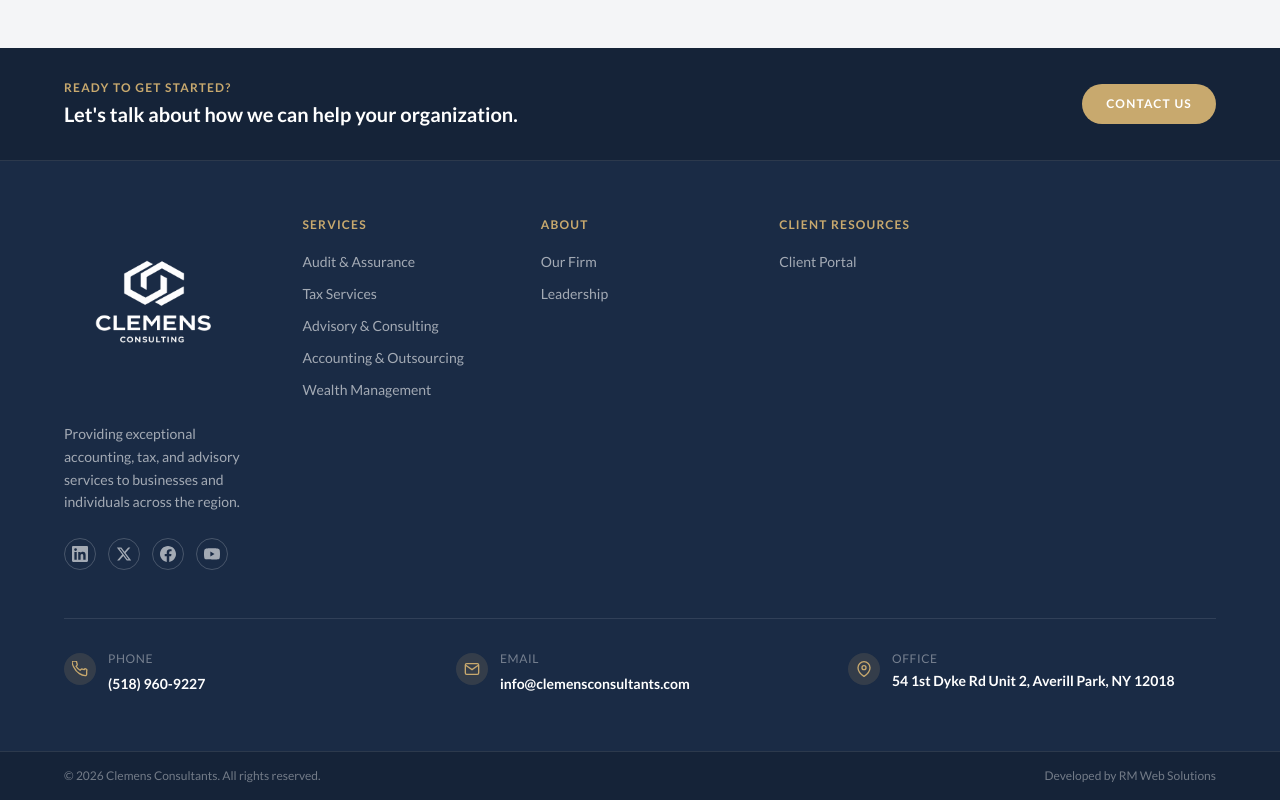
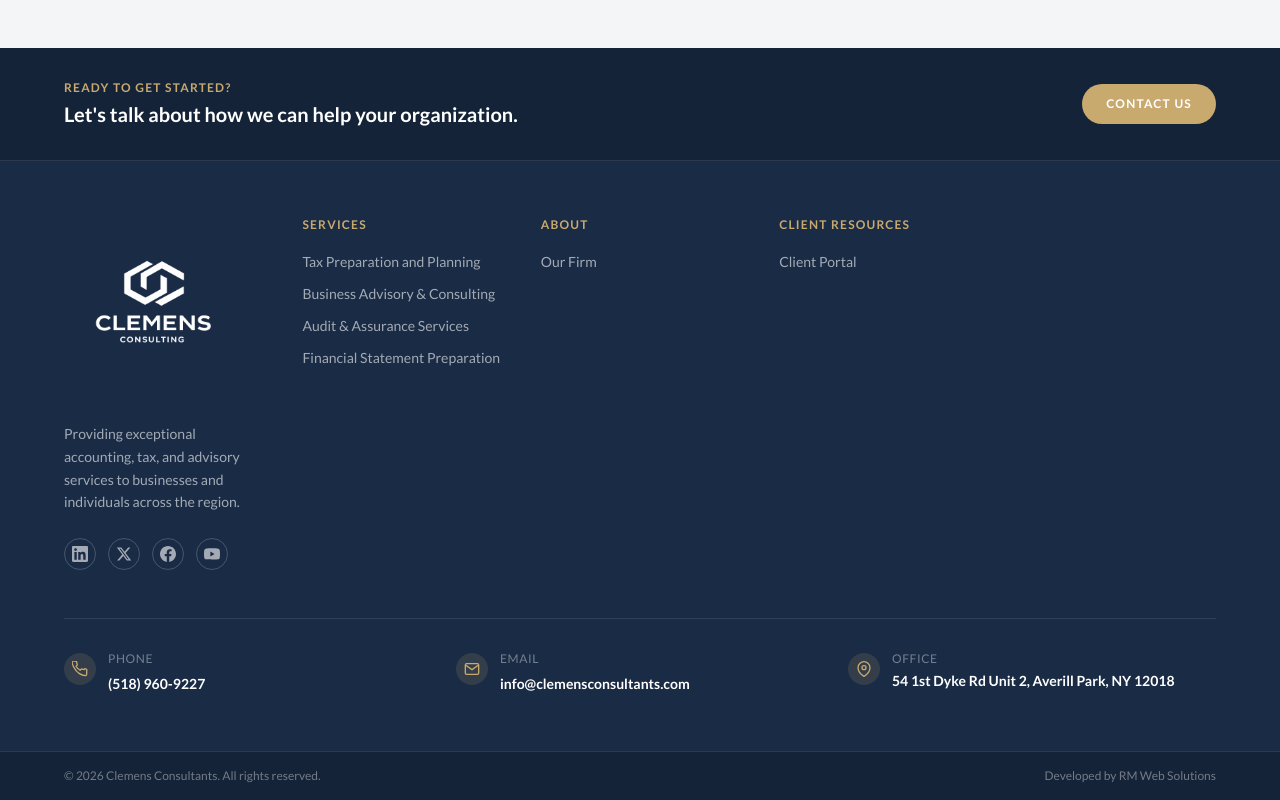
Before and after one commit to Ryan-Milkiewicz/clemens-consultants, a Next.js app: page /contact in a window 1280 px wide. Shown: the part 938-1738 px from the top of the page. Built offline with nearby package versions, Linux system fonts and the light colour scheme.

Commit message:
fix footer to match navbar links

```diff
--- a/app/components/Footer/Footer.tsx
+++ b/app/components/Footer/Footer.tsx
@@ -5,29 +5,18 @@ const FOOTER_LINKS = [
   {
     title: "Services",
     links: [
-      { label: "Audit & Assurance", href: "/services/audit" },
-      { label: "Tax Services", href: "/services/tax" },
-      { label: "Advisory & Consulting", href: "/services/advisory" },
-      { label: "Accounting & Outsourcing", href: "/services/accounting" },
-      { label: "Wealth Management", href: "/services/wealth" },
+      { label: "Tax Preparation and Planning", href: "/services/audit" },
+      { label: "Business Advisory & Consulting", href: "/services/tax" },
+      { label: "Audit & Assurance Services", href: "/services/advisory" },
+      {
+        label: "Financial Statement Preparation",
+        href: "/services/accounting",
+      },
     ],
   },
-  // {
-  //   title: "Industries",
-  //   links: [
-  //     { label: "Construction & Real Estate", href: "/industries/construction" },
-  //     { label: "Financial Services", href: "/industries/financial" },
-  //     { label: "Healthcare Services", href: "/industries/healthcare" },
-  //     { label: "Human Services", href: "/industries/human" },
-  //     { label: "Nonprofit Organizations", href: "/industries/nonprofit" },
-  //   ],
-  // },
   {
     title: "About",
-    links: [
-      { label: "Our Firm", href: "/about" },
-      { label: "Leadership", href: "/about/leadership" },
-    ],
+    links: [{ label: "Our Firm", href: "/about" }],
   },
   {
     title: "Client Resources",
@@ -85,7 +74,7 @@ export default function Footer() {
               Ready to get started?
             </p>
             <p className="text-white text-xl font-bold">
-              Let's talk about how we can help your organization.
+              Let&apos;s talk about how we can help your organization.
             </p>
           </div>
           <div className="flex gap-3 flex-shrink-0">
@@ -104,7 +93,7 @@ export default function Footer() {
         <div className="grid grid-cols-5 gap-10 max-lg:grid-cols-2 max-md:grid-cols-1">
           {/* Brand Column */}
           <div className="col-span-1 max-lg:col-span-2 max-md:col-span-1">
-            <a href="/" className="inline-block mb-5">
+            <Link href="/" className="inline-block mb-5">
               <Image
                 src="/clemens-consultants-logo.png"
                 alt="Clemens Consultants"
@@ -112,7 +101,7 @@ export default function Footer() {
                 height={40}
                 className="brightness-0 invert"
               />
-            </a>
+            </Link>
             <p className="text-white/60 text-sm leading-relaxed mb-6">
               Providing exceptional accounting, tax, and advisory services to
               businesses and individuals across the region.
```
